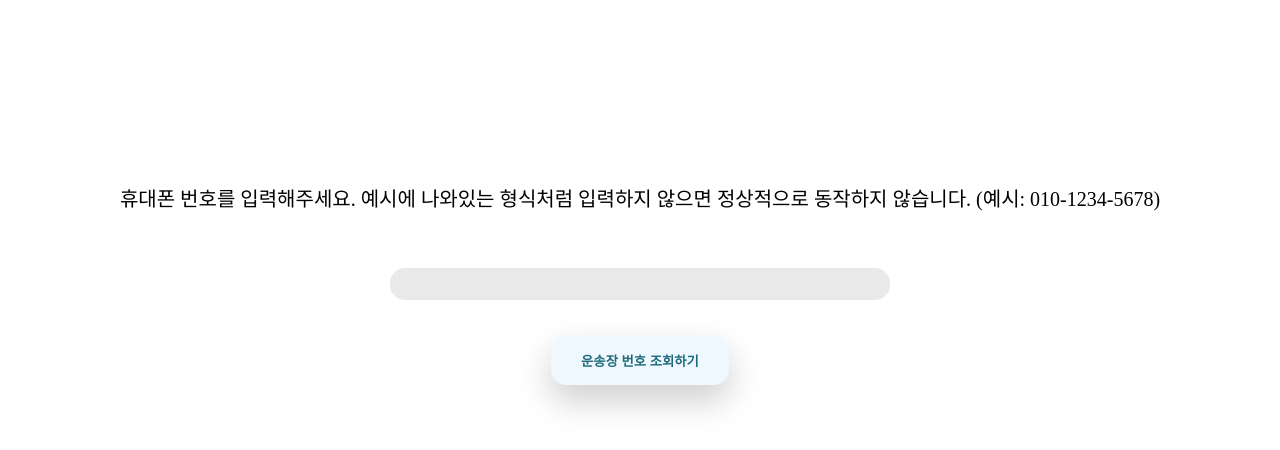
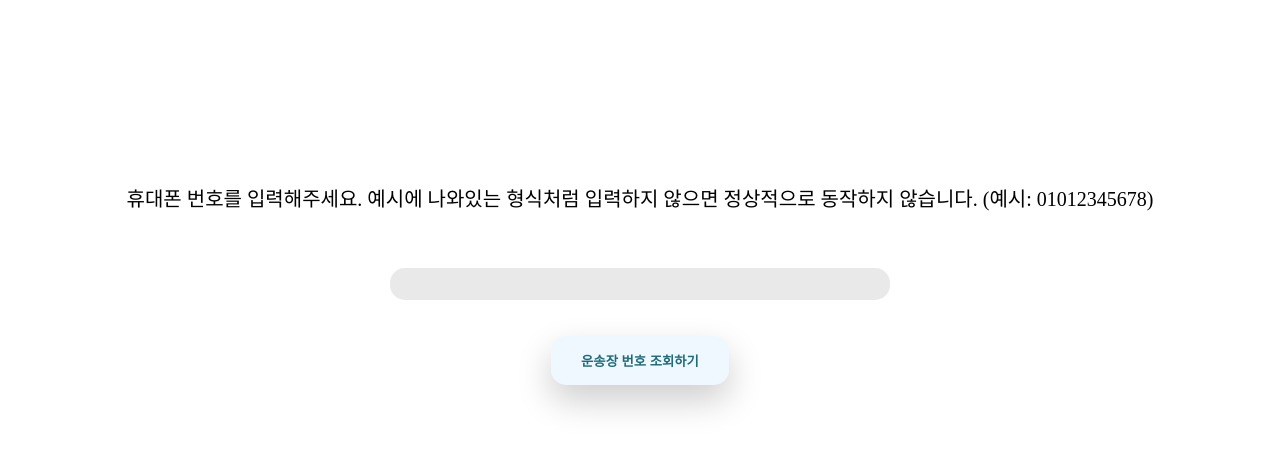
Before and after one commit to doch2/hjcm_shopping_check_tracking_number, a Flask app: page / in a window 1280 px wide. Shown: the top 450 px of the page. Run offline with Flask 2, Linux system fonts and the light colour scheme.

Commit message:
style: PhoneNum Input Description Text Content

```diff
--- a/templates/search-number.html
+++ b/templates/search-number.html
@@ -54,7 +54,7 @@
 <body>
     <div class="blankHeader"></div>
     <div class="box">
-        <p class="description">휴대폰 번호를 입력해주세요. 예시에 나와있는 형식처럼 입력하지 않으면 정상적으로 동작하지 않습니다. (예시: 010-1234-5678)</p><br><br>
+        <p class="description">휴대폰 번호를 입력해주세요. 예시에 나와있는 형식처럼 입력하지 않으면 정상적으로 동작하지 않습니다. (예시: 01012345678)</p><br><br>
         <input id="phoneNumInput" type="text">
         <br><br><br>
         <button class="w-btn w-btn-indigo" type="button" onclick="onBtnClick()">
```
